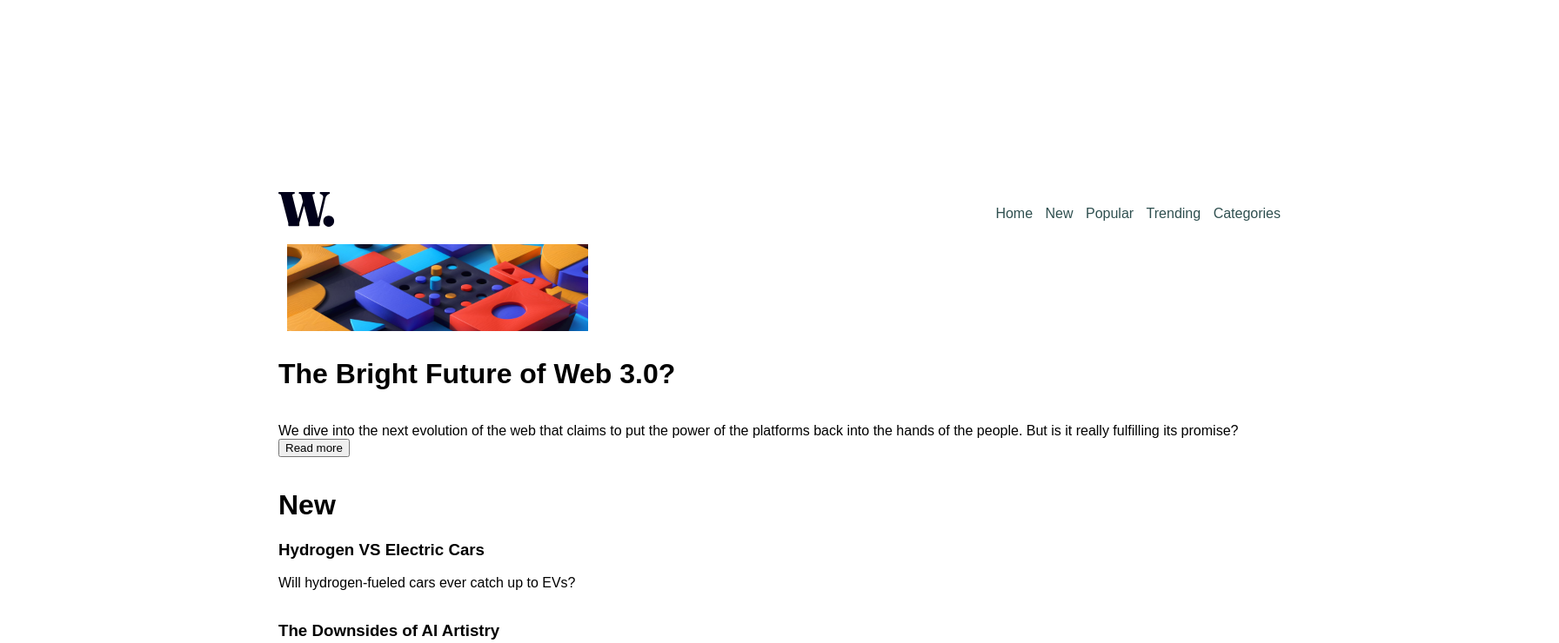
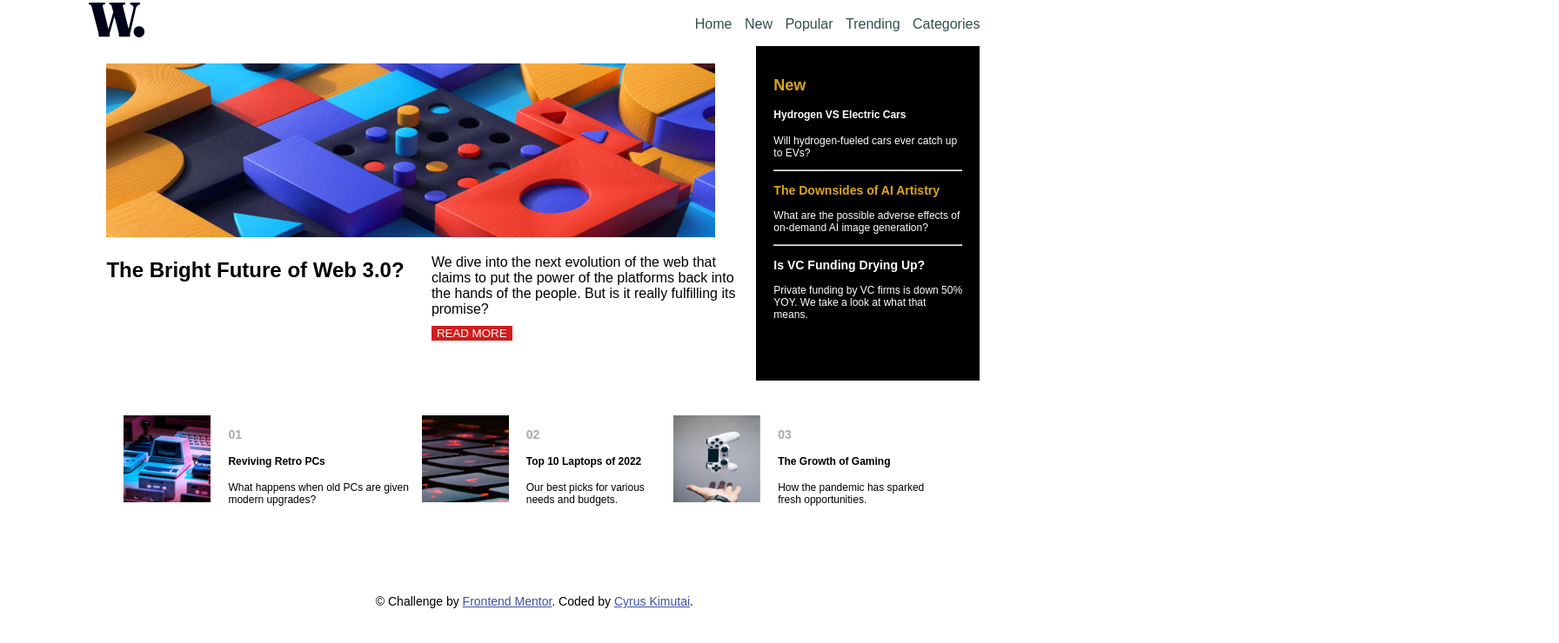
Before and after one commit to Mutai001/news-homepage-main, a plain HTML site: page index.html in a window 1280 px wide. Shown: the part 99-839 px from the top of the page at 87% size, 1792 px wide, since content can reach past the window. Drawn offline with Linux system fonts and the light colour scheme.

Commit message:
completed

```diff
--- a/index.html
+++ b/index.html
@@ -24,7 +24,7 @@
 </head>
 
 <body>
-    <div class="container">
+    <div class="main">
         <div class="header">
             <nav>
                 <div class="logo">
@@ -40,58 +40,83 @@
                 </ul>
             </nav>
         </div>
+        <div class="container">
+
             <div class="section1">
+                <div class="image1">
                     <img src="./assets/images/image-web-3-desktop.jpg" alt="" class="desktopimage">
-            <h1>The Bright Future of Web 3.0?</h1>
+                </div>
+                <div class="topquestion">
+                    <h2>The Bright Future of Web 3.0?</h2>
                     <p>
-                We dive into the next evolution of the web that claims to put the power of the platforms back into the hands of the people. But is it really fulfilling its promise?
-                <button>Read more</button>
+                        We dive into the next evolution of the web that claims to put the power of the platforms back into the hands of the people. But is it really fulfilling its promise?<br>
+                        <button>READ MORE</button>
                     </p>
                 </div>
+
+            </div>
+
             <div class="section2">
-            <div class="part1">
-                <h1>New</h1>
-                <h3>Hydrogen VS Electric Cars</h3>
-                <p> Will hydrogen-fueled cars ever catch up to EVs?</p>
+                <div class="part">
+                    <h2 style="color: goldenrod;">New</h2>
+                    <h4 style="color: #fff;">Hydrogen VS Electric Cars</h4>
+                    <p style="color: #fff"> Will hydrogen-fueled cars ever catch up to EVs?</p>
+                    <hr>
                 </div>
-            <div class="part2">
-                <h3>The Downsides of AI Artistry</h3>
-                <p>What are the possible adverse effects of on-demand AI image generation?</p>
+                <div class="part">
+                    <h3 style="color: goldenrod;">The Downsides of AI Artistry</h3>
+                    <p style="color: #fff;">What are the possible adverse effects of on-demand AI image generation?</p>
+                    <hr>
                 </div>
-            <div class="part3">
-                <h3>Is VC Funding Drying Up?</h3>
-                <p>Private funding by VC firms is down 50% YOY. We take a look at what that means.</p>
+                <div class="part">
+                    <h3 style="color: #fff;">Is VC Funding Drying Up?</h3>
+                    <p style="color: #fff;">Private funding by VC firms is down 50% YOY. We take a look at what that means.</p>
                 </div>
             </div>
+        </div>
+
+        <div class="container2">
             <div class="section3">
                 <div class="blog">
                     <div class="images">
                         <img src="./assets/images/image-retro-pcs.jpg" alt="">
                     </div>
-                <h3>01</h3>
+                    <div class="blogsection">
+                        <h3 style="color: darkgray;">01</h3>
                         <h4>Reviving Retro PCs</h4>
                         <p>What happens when old PCs are given modern upgrades?</p>
+                    </div>
+
                 </div>
                 <div class="blog">
                     <div class="images">
                         <img src="assets/images/image-top-laptops.jpg" alt="">
                     </div>
-                <h3>02</h3>
+                    <div class="blogsection">
+                        <h3 style="color: darkgray;">02</h3>
                         <h4>Top 10 Laptops of 2022</h4>
                         <p>Our best picks for various needs and budgets.</p>
+                    </div>
+
                 </div>
                 <div class="blog">
                     <div class="images">
                         <img src="assets/images/image-gaming-growth.jpg" alt="">
                     </div>
-                <h3>03</h3>
+                    <div class="blogsection">
+                        <h3 style="color: darkgray;">03</h3>
                         <h4>The Growth of Gaming</h4>
                         <p>How the pandemic has sparked fresh opportunities.</p>
                     </div>
+
                 </div>
+            </div>
+        </div>
+        <footer>
             <div class="attribution">
                 &copy; Challenge by <a href="https://www.frontendmentor.io?ref=challenge" target="_blank">Frontend Mentor</a>. Coded by <a href="#">Cyrus Kimutai</a>.
             </div>
+        </footer>
     </div>
 </body>
 
--- a/style.css
+++ b/style.css
@@ -5,9 +5,39 @@ body {
     font-family: sans-serif;
 }
 
+.main {
+    width: 80%;
+    padding: 8%;
+    /* position: fixed; */
+}
+
 .container {
-    width: 90%;
-    padding: 25%;
+    display: flex;
+    flex-direction: row;
+}
+
+
+/* .container>.sectio1,
+.section2 {
+    flex: 1;
+} */
+
+.container2 {
+    display: flex;
+    flex-direction: row;
+    gap: 20px;
+    width: auto !important;
+}
+
+.topquestion {
+    display: flex;
+    flex-direction: row;
+    gap: 20px;
+}
+
+.topquestion>h2,
+p {
+    flex: 1;
 }
 
 nav {
@@ -26,41 +56,80 @@ nav ul li a {
     color: darkslategrey;
 }
 
-.attribution {
-    font-size: 11px;
-    text-align: center;
+nav ul li a:hover {
+    color: rgb(207, 30, 30);
+}
+
+.desktopimage {
+    width: 700px;
+    height: 200px;
+}
+
+button {
+    background-color: rgb(207, 30, 30);
+    color: white;
+    margin: 10px 0px;
+    width: fit-content;
+    border: none;
+}
+
+.section1 {
+    padding: 20px;
+}
+
+.section2 {
+    background-color: black;
+    padding: 20px;
+    font-size: 12px;
+}
+
+.section3 {
+    display: flex;
+    flex-direction: row;
+    align-content: center;
+    padding: 40px 40px;
+}
+
+.blog {
+    display: flex;
+    flex-direction: row;
+    gap: 20px;
+}
+
+.blogsection {
+    font-size: 12px;
+}
+
+.blog img {
+    width: 100px;
+    height: 100px;
 }
 
 .attribution a {
     color: hsl(228, 45%, 44%);
 }
 
-.desktopimage {
-    width: 30%;
-    height: 100px;
-    margin: 10px;
+.attribution {
+    font-size: 14px;
+    text-align: center;
+    margin: 50px 0px;
 }
 
-.section1 {
-    display: flex;
-    flex-direction: row;
-    justify-content: center;
+@media only screen and (max-width: 768px) {
+    /* Adjustments for smaller screens */
+    .main {
+        width: 100%;
+        padding: 5%;
+    }
+    .desktopimage {
+        width: 100%;
+        height: auto;
+    }
+    .section2 {
+        font-size: 10px;
+    }
+    .blog img {
+        width: 80px;
+        height: 80px;
+    }
 }
-
-.section1 h1 {
-    font: 6px;
-}
-
-.section2 {
-    display: flex;
-    flex-direction: column;
-    justify-content: center;
-    width: 30%;
-    min-height: 60%;
-}
-
-.section1,
-.section2 {
-    display: flex;
-    flex-direction: column;
-}
```
Lines whose indentation alone changed are shown as unchanged.
